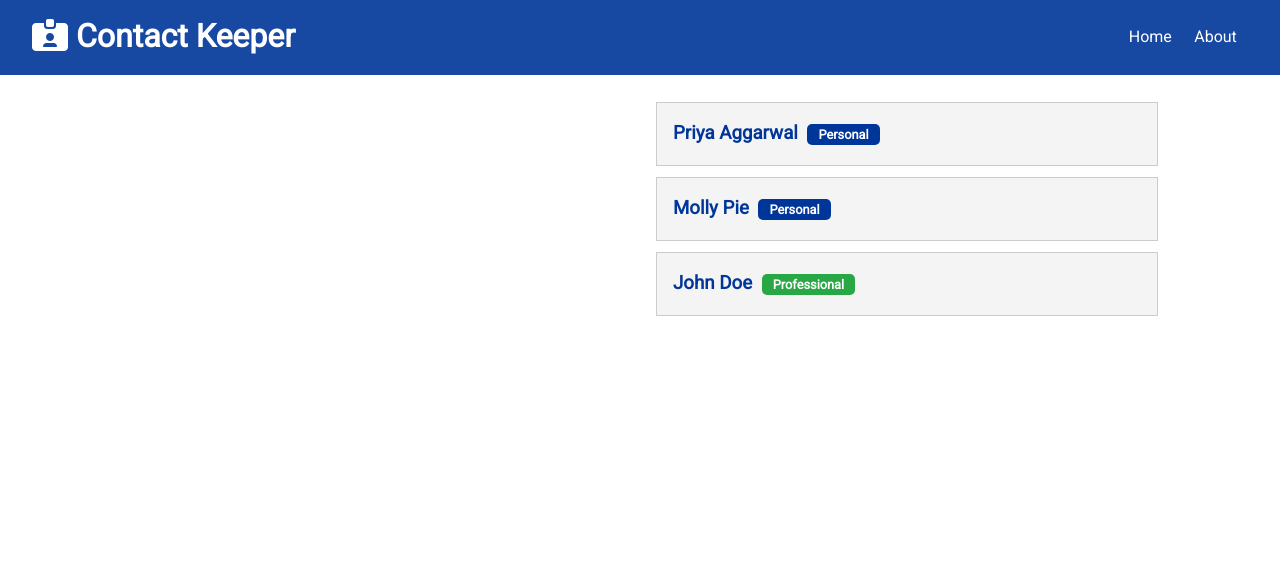
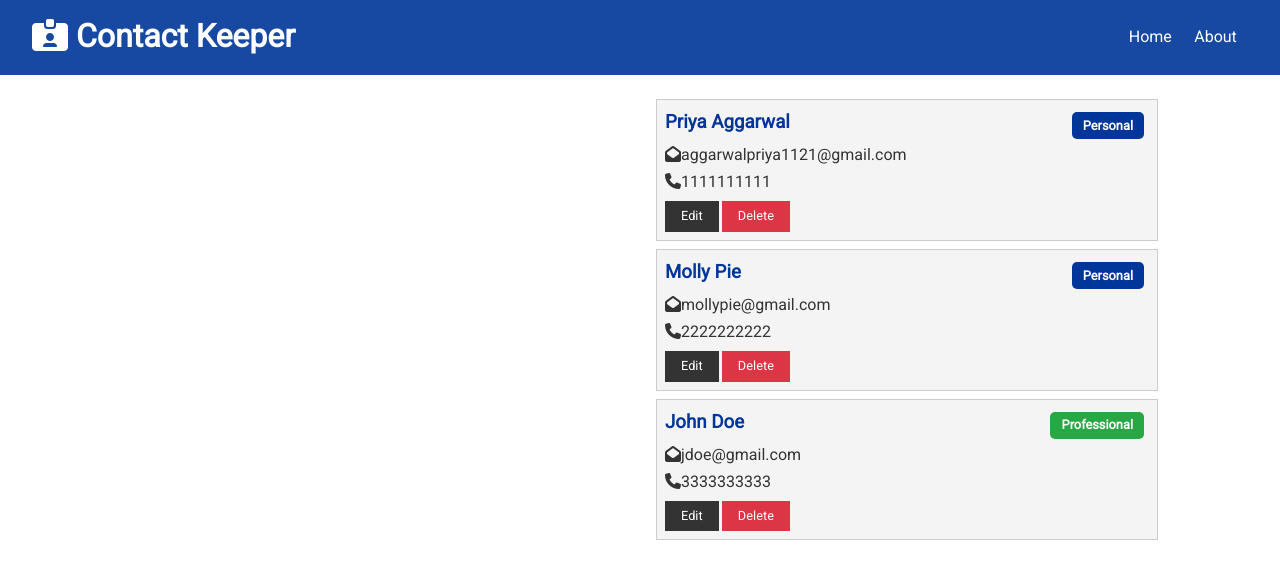
Before and after one commit to Priya2123/Contact-Keeper, a React (Create React App) app in the folder client/: page / in a window 1280 px wide. Shown: the top 570 px of the page. Built offline with nearby package versions, Linux system fonts and the light colour scheme.

Commit message:
contactItem styling

```diff
--- a/client/src/App.css
+++ b/client/src/App.css
@@ -92,18 +92,18 @@
 
 /* Cards */
 .card {
-  padding: 1rem;
+  padding: 0.5rem;
   border: #ccc 1px dotted;
-  margin: 0.7rem 0;
+  margin: 0.5rem 0;
 }
 
 /* List */
 .list {
-  margin: 0.5rem 0;
+  margin: 0.3rem 0;
 }
 
 .list li {
-  padding-bottom: 0.3rem;
+  padding-bottom: 0.1rem;
 }
 
 /* Padding */
@@ -149,7 +149,7 @@
   margin: 0.5rem 0;
 }
 .my-1 {
-  margin: 1rem 0;
+  margin: 0.8rem 0;
 }
 .my-2 {
   margin: 2rem 0;
--- a/client/src/components/contacts/ContactItem.js
+++ b/client/src/components/contacts/ContactItem.js
@@ -8,6 +8,7 @@
       <h3 className="text-primary text-left">
         {name}{" "}
         <span
+          style={{ float: "right" }}
           className={
             "badge " +
             (type === "professional" ? "badge-success" : "badge-primary")
@@ -16,6 +17,25 @@
           {type.charAt(0).toUpperCase() + type.slice(1)}
         </span>
       </h3>
+      <ul className="list">
+        {/* check if exists */}
+        {email && (
+          <li>
+            <i className="fas fa-envelope-open"></i>
+            {email}
+          </li>
+        )}
+        {phone && (
+          <li>
+            <i className="fas fa-phone"></i>
+            {phone}
+          </li>
+        )}
+      </ul>
+      <p>
+        <button className="btn btn-dark btn-sm">Edit</button>
+        <button className="btn btn-danger btn-sm">Delete</button>
+      </p>
     </div>
   );
 };
--- a/client/src/context/contact/ContactState.js
+++ b/client/src/context/contact/ContactState.js
@@ -58,6 +58,7 @@
   //Clear Filter
 
   return (
+    //for global access
     <contactContext.Provider
       value={{
         contacts: state.contacts,
```
